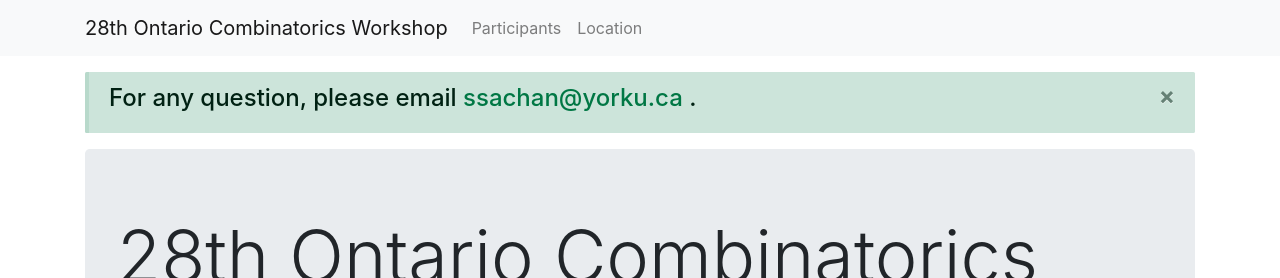
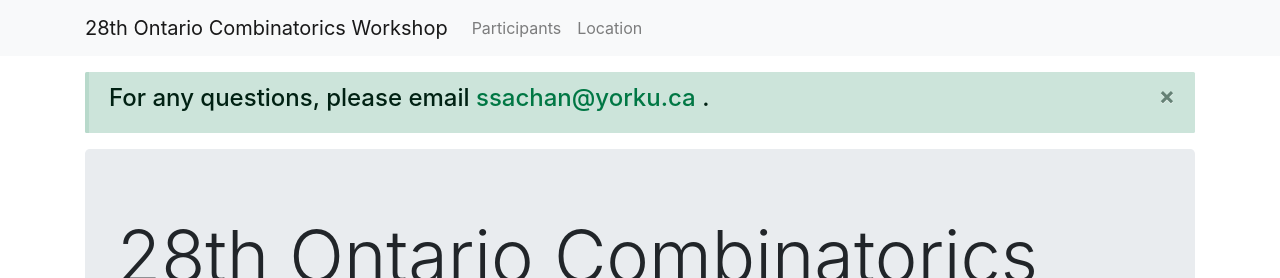
Before and after one commit to sarobidy19/OCW, a Jekyll site: the page built from index.md, in a window 1280 px wide and 900 px high. Shown: the top 278 px of the window. Built offline with Jekyll 4.4.1, drawn with Linux system fonts in a browser that asks for light colours; some of the changed lines change nothing that is shown.

Commit message:
links updated

```diff
--- a/_config.yml
+++ b/_config.yml
@@ -109,7 +109,7 @@
 
   # Information boxes
   info_bars:
-    - title: For any question, please email <a href="mailto:ssachan@yorku.ca"> ssachan@yorku.ca </a> .
+    - title: For any questions, please email <a href="mailto:ssachan@yorku.ca"> ssachan@yorku.ca </a> .
       color: primary
       main_only: false
 
--- a/index.md
+++ b/index.md
@@ -89,9 +89,9 @@
   <h2> Registration</h2>
   </div>
 
-  <p> You can <a href="https://forms.gle/y8YD4Y2jzjAaNWnN6"> register here </a> if you would like to participate or give a talk. There is no registration fee, but we would like to have an estimate of the participants. </p>
+  <p> You can <a href="https://docs.google.com/forms/d/e/1FAIpQLSeeTSN2G8C-0Q42ufeJuGJp51xJluVrDezwybUhf5V0Irm4lg/viewform?usp=header"> register here </a> if you would like to participate or give a talk. There is no registration fee, but we would like to have an estimate of the participants. </p>
 
-  <p> We have limited funding for graduate students who wish to give a talk at OCW. Please complete this <a href="https://forms.gle/EKqKPmz4xms4QbgG8"> application form </a>. </p>
+  <p> We have limited funding for graduate students who wish to give a talk at OCW. Please complete this <a href="https://docs.google.com/forms/d/e/1FAIpQLSfMA5p78HpM7GJnNHksmeJEwhELyTJZgeXycPSldntbHEOjpA/viewform?usp=header"> application form </a>. </p>
 
 <h4> Important deadlines </h4>
 * <p>  <u> Registrations:</u> by May 23, 2025</p>
```
